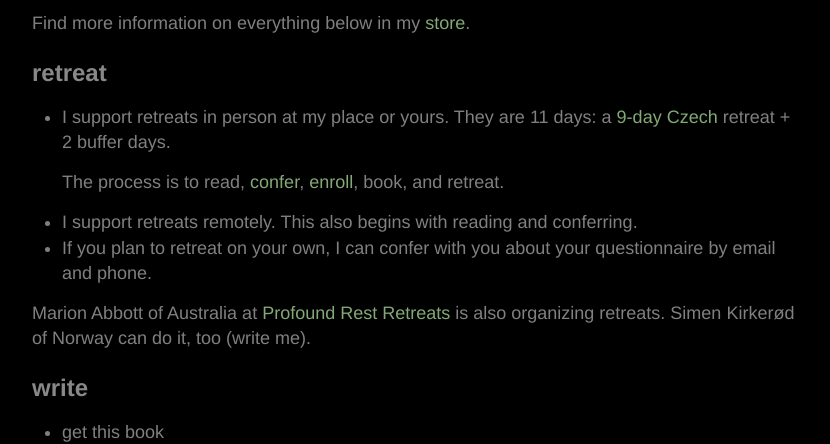
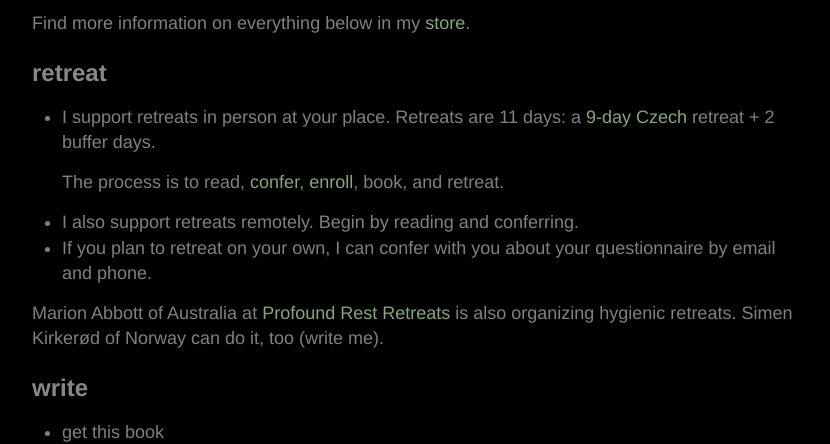
Before and after one commit to swimmingly/swimmingly.github.io, a Jekyll site: the page built from _pages/back/services.md, in a window 1280 px wide. Shown: the part 387-831 px from the top of the page, without its empty margins (223-1053 px from the left). Built offline with Jekyll 4.4.1, drawn with Linux system fonts in a browser that asks for light colours.

Commit message:
250 to 242 in vent wall

```diff
--- a/_pages/back/services.md
+++ b/_pages/back/services.md
@@ -14,13 +14,13 @@ Find more information on everything below in my [store](/store).
 
 #### retreat
 
-- I support retreats in person at my place or yours. They are 11 days: a [9-day Czech](/format#czech) retreat + 2 buffer days.
+- I support retreats in person at your place. Retreats are 11 days: a [9-day Czech](/format#czech) retreat + 2 buffer days.
 
 	The process is to read, [confer](/store/confer), [enroll](/store/enroll), book, and retreat.
-- I support retreats remotely. This also begins with reading and conferring.
+- I also support retreats remotely. Begin by reading and conferring.
 - If you plan to retreat on your own, I can confer with you about your questionnaire by email and phone.
 
-Marion Abbott of Australia at [Profound Rest Retreats](https://profoundrest.wordpress.com) is also organizing retreats. Simen Kirkerød of Norway can do it, too (write me).
+Marion Abbott of Australia at [Profound Rest Retreats](https://profoundrest.wordpress.com) is also organizing hygienic retreats. Simen Kirkerød of Norway can do it, too (write me).
 
 #### write
 
```
Also changed, not shown: img/plan/image/universal-vent-wall.png, img/plan/source/universal-vent-wall.svg, 1 other file.
